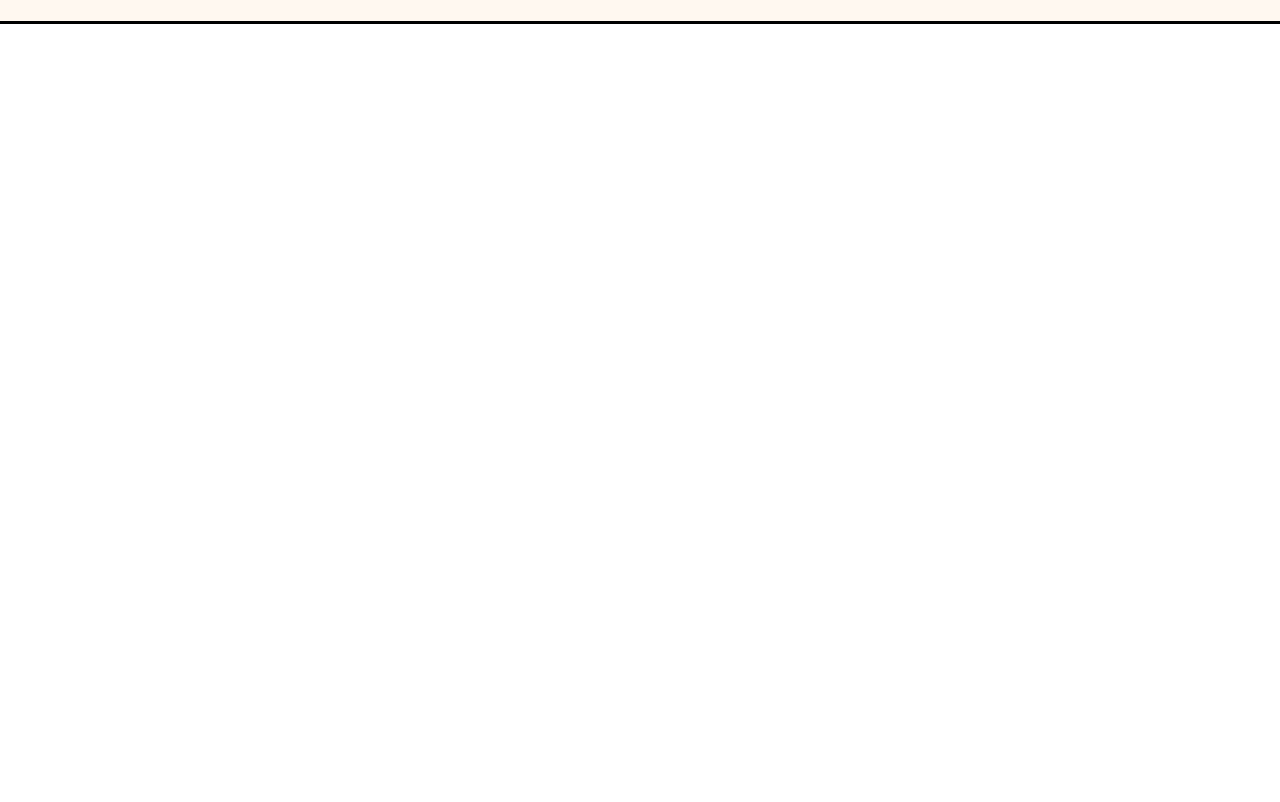
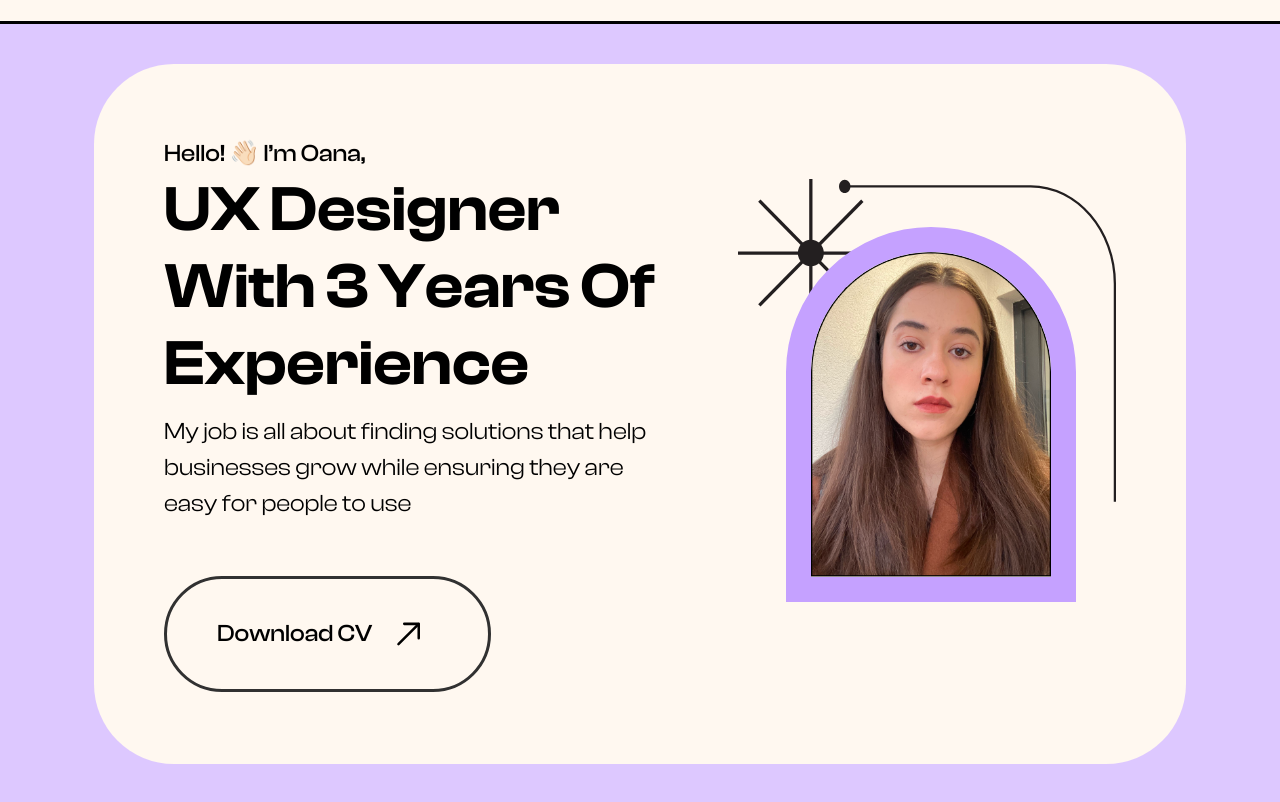
Before and after one commit to romanrobert/oana-david, a plain HTML site: page index.html in a window 1280 px wide. Shown: the part 60-862 px from the top of the page. Before the commit the page ends 800 px from the top, so only its background shows below. Drawn offline with Linux system fonts and the light colour scheme.

Commit message:
hero section

```diff
--- a/index.html
+++ b/index.html
@@ -13,7 +13,6 @@
     <title>Oana David | UX Designer</title>
   </head>
   <body>
-    <main>
     <header class="main-header">
       <div class="container main-header-container">
         <a href="#"><img src="./assets/logo.svg" alt="" /></a>
@@ -29,6 +28,33 @@
         </button>
       </div>
     </header>
+    <main>
+      <section class="hero-section">
+        <div class="container">
+          <div class="hero-content">
+            <div class="hero-content-info">
+              <p class="body-l-medium">Hello! 👋🏻 I’m Oana,</p>
+              <h1>
+                UX Designer <br />
+                With 3 Years Of Experience
+              </h1>
+              <p class="body-l">
+                My job is all about finding solutions that help <br />
+                businesses grow while ensuring they are easy for people to use
+              </p>
+              <button class="primary-button">
+                Download CV
+                <img src="./assets/vuesax/linear/arrow-up.svg" alt="" />
+              </button>
+            </div>
+            <div class="hero-section-image">
+              <img src="./assets/star.svg" alt="" class="star" />
+              <img src="./assets/arrow-2.svg" alt="" class="arrow" />
+              <img class="img-oana" src="./assets/Oana Picture.png" alt="" />
+            </div>
+          </div>
+        </div>
+      </section>
     </main>
 
     <script src="./scripts/script.js"></script>
--- a/scripts/script.js
+++ b/scripts/script.js
@@ -4,6 +4,7 @@ const navButton = document.querySelector(".nav-button");
 const nav = document.querySelector(".nav-list");
 const navItems = document.querySelectorAll(".nav-item");
 const navButtonImage = navButton.querySelector("img");
+const body = document.querySelector("body");
 
 const staggerItemsIn = function (arr) {
   arr.forEach((item, index) => {
--- a/styles/abstracts/_fonts.scss
+++ b/styles/abstracts/_fonts.scss
@@ -1,6 +1,6 @@
 @font-face {
   font-family: "ClashDisplay-Regular";
-  src: url("../fonts/ClashDisplay-Regular.woff2") format("woff2"),
+  src: url("../../assets/fonts/ClashDisplay-Regular.woff2") format("woff2"),
     url("../fonts/ClashDisplay-Regular.woff") format("woff"),
     url("../fonts/ClashDisplay-Regular.ttf") format("truetype");
   font-weight: 400;
--- a/styles/abstracts/_global.scss
+++ b/styles/abstracts/_global.scss
@@ -2,6 +2,7 @@
 @use "../abstracts/variables";
 
 html {
+  // overflow-x: hidden;
 }
 
 body {
@@ -9,10 +10,6 @@ body {
   font-size: 1.25rem;
   overflow-x: hidden;
 }
-
-// main {
-//
-// }
 
 h1,
 h2 {
@@ -24,8 +21,17 @@ h4 {
   font-family: "ClashDisplay-Medium", sans-serif;
 }
 
+h1,
+h2,
+h3,
+h4 {
+  line-height: 1;
+}
+
 h1 {
   font-size: clamp(3rem, 4vw + 1rem, 4rem);
+  margin-bottom: 0.75rem;
+  line-height: 1.2;
 }
 
 h2 {
@@ -46,6 +52,16 @@ a {
   color: variables.$black-200;
 }
 
+.body-l-medium {
+  font-family: "ClashDisplay-Medium", sans-serif;
+  font-size: 1.5rem;
+}
+
+.body-l {
+  font-family: "ClashDisplay-Regular", sans-serif;
+  font-size: 1.5rem;
+}
+
 .container {
   max-width: 71.25rem;
   margin: 0 auto;
--- a/styles/abstracts/_reset.scss
+++ b/styles/abstracts/_reset.scss
@@ -1,4 +1,3 @@
-*,
 *::before,
 *::after {
   box-sizing: border-box;
@@ -7,6 +6,7 @@
 * {
   margin: 0;
   padding: 0;
+  box-sizing: border-box;
 }
 
 body {
--- /dev/null
+++ b/styles/components/_buttons.scss
@@ -0,0 +1,17 @@
+@use "../abstracts/variables";
+@use "../abstracts/fonts";
+@use "../abstracts/global";
+
+.primary-button,
+.secondary-button {
+  padding: 1.625rem 3.125rem;
+  display: flex;
+  align-items: center;
+  gap: 0.5rem;
+  border: 3px solid variables.$black-100;
+  border-radius: 100vw;
+  font-family: "ClashDisplay-Medium", sans-serif;
+  font-size: 1.5rem;
+  background-color: transparent;
+  cursor: pointer;
+}
--- /dev/null
+++ b/styles/components/_hero.scss
@@ -0,0 +1,83 @@
+@use "../abstracts/variables";
+@use "../abstracts/fonts";
+@use "../abstracts/global";
+
+.hero-section {
+  background-color: variables.$purple;
+  padding: 2.5rem 0rem;
+}
+
+.hero-content {
+  display: flex;
+  align-items: center;
+  background-color: variables.$white-200;
+  padding: 4.5rem 4.375rem;
+  border-radius: 5rem;
+}
+
+.hero-content-info {
+  .body-l {
+    max-width: 30ch;
+  }
+
+  .primary-button {
+    margin-top: 3.375rem;
+  }
+}
+
+.hero-section-image {
+  padding-right: 2.5rem;
+  position: relative;
+  min-width: 25vw;
+
+  .img-oana {
+    border: 25px solid #c5a1ff;
+    border-radius: 100vw 100vw 0vw 0vw;
+    position: relative;
+    z-index: 1;
+  }
+
+  .star {
+    position: absolute;
+    top: -3rem;
+    left: -3rem;
+    transition: all 5s variables.$easing;
+  }
+
+  .arrow {
+    position: absolute;
+    right: 0;
+    top: -3rem;
+  }
+
+  &:hover .star {
+    rotate: 360deg;
+  }
+}
+
+@media (width <= 950px) {
+  .hero-content {
+    flex-wrap: wrap-reverse;
+    padding: 3.75rem 1.5rem;
+  }
+
+  .hero-section-image {
+    max-width: 16rem;
+    margin-bottom: 2rem;
+    .img-oana {
+      border-width: 0.75rem;
+    }
+
+    .star {
+      max-width: 4rem;
+      left: 0;
+      top: -1rem;
+    }
+
+    .arrow {
+      max-width: 7.5rem;
+      right: 1rem;
+      top: -1rem;
+    }
+  }
+}
--- a/styles/components/_nav.scss
+++ b/styles/components/_nav.scss
@@ -1,5 +1,6 @@
 @use "../abstracts/variables";
 @use "../abstracts/fonts";
+@use "../abstracts/global";
 
 .main-header {
   padding: 1.5rem 0rem;
@@ -49,6 +50,7 @@
     gap: 2rem;
     transform: translateX(100%);
     transition: transform 300ms variables.$easing;
+    z-index: 100;
   }
 
   .nav-item {
--- a/styles/style.scss
+++ b/styles/style.scss
@@ -2,3 +2,5 @@
 @use "./abstracts/global";
 @use "./abstracts/fonts";
 @use "./components/nav";
+@use "./components/hero";
+@use "./components/buttons";
```
Also changed, not shown: assets/Oana Picture.png (added), assets/arrow-2.svg (added), assets/star.svg (added), assets/vuesax/linear/arrow-up.svg (added), styles/style.css, 1 other file. Lines whose indentation alone changed are shown as unchanged.
